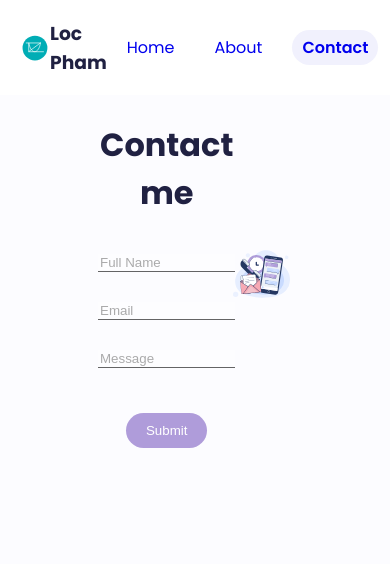
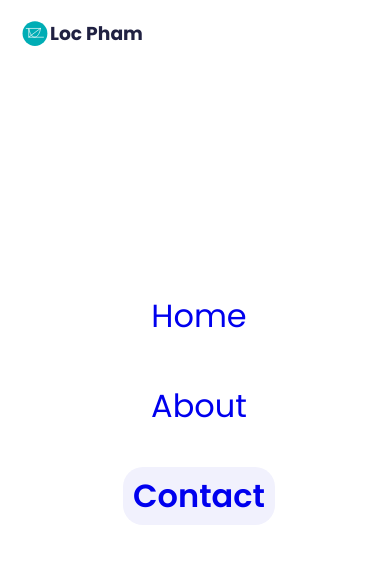
Before and after one commit to duyloc22/landing-page, a React (Create React App) app: page /contact in a window 390 px wide. Shown: the top 564 px of the page. Built offline with nearby package versions, Linux system fonts and the light colour scheme.

Commit message:
add responsive nav

```diff
--- a/src/components/contact/styles/contact.js
+++ b/src/components/contact/styles/contact.js
@@ -1,7 +1,7 @@
 import styled from "styled-components";
 
 export const Container = styled.div`
-    margin: 100px;
+    margin: 200px 0 0;
 `;
 export const Inner = styled.div`
     display: flex;
@@ -11,9 +11,17 @@ export const Wrapper = styled.div`
     max-width: 500px;
     width: 100%;
     text-align: center;
+
+    @media (max-width: 1000px) {
+        ${({ svg }) => svg && "display:none"}
+    }
 `;
 
-export const Title = styled.h1``;
+export const Title = styled.h1`
+    @media (max-width: 768px) {
+        font-size: 1.5rem;
+    }
+`;
 export const Img = styled.img`
     width: 100%;
     height: 100%;
--- a/src/components/header/index.js
+++ b/src/components/header/index.js
@@ -1,4 +1,4 @@
-import { Container, Inner, Nav, StyledLink, Logo, Title, Button, Wrapper } from "./styles/header";
+import { Container, Inner, Nav, StyledLink, Logo, Title, Button, Wrapper, Hamburger } from "./styles/header";
 
 export default function Header({ children, ...restProps }) {
     return (
@@ -26,3 +26,6 @@ Header.Button = function HeaderButton({ children, ...restProps }) {
 Header.Wrapper = function HeaderWrapper({ children, ...restProps }) {
     return <Wrapper {...restProps}>{children} </Wrapper>;
 };
+Header.Hamburger = function HeaderHamburger({ children, ...restProps }) {
+    return <Hamburger {...restProps}>{children} </Hamburger>;
+};
--- a/src/components/header/styles/header.js
+++ b/src/components/header/styles/header.js
@@ -18,6 +18,19 @@ export const Nav = styled.div`
     display: flex;
     align-items: center;
     margin-right: 100px;
+
+    @media (max-width: 769px) {
+        position: relative;
+        height: 100vh;
+        width: 100vw;
+        flex-direction: column;
+        justify-content: center;
+        right: 0.5em;
+        font-size: 3rem;
+    }
+    @media (max-width: 480px) {
+        font-size: 2rem;
+    }
 `;
 export const StyledLink = styled(NavLink)`
     text-decoration: none;
@@ -28,6 +41,10 @@ export const StyledLink = styled(NavLink)`
         background-color: #f1f1fd;
         font-weight: 600;
     }
+
+    @media (max-width: 769px) {
+        margin-bottom: 1em;
+    }
 `;
 
 export const Logo = styled.img`
@@ -37,4 +54,12 @@ export const Title = styled.h3``;
 export const Button = styled.button``;
 export const Wrapper = styled.div`
     display: flex;
+
+    @media (max-width: 769px) {
+        ${({ header }) => header && "position: absolute;"}
+    }
 `;
+export const Hamburger = styled.div`
+    width: 5px;
+    height: 1px;
+`;
--- a/src/containers/contactContainer.js
+++ b/src/containers/contactContainer.js
@@ -13,7 +13,7 @@ export default function ContactContainer() {
                     <Contact.Button>Submit</Contact.Button>
                 </Contact.Form>
             </Contact.Wrapper>
-            <Contact.Wrapper>
+            <Contact.Wrapper svg>
                 <Contact.Img src={contact} alt="contact" />
             </Contact.Wrapper>
         </Contact>
--- a/src/containers/headerContainer.js
+++ b/src/containers/headerContainer.js
@@ -5,10 +5,11 @@ import * as ROUTES from "../constants/routes";
 export function HeaderContainer() {
     return (
         <Header>
-            <Header.Wrapper>
+            <Header.Wrapper header>
                 <Header.Logo src={logo} alt="logo" />
                 <Header.Title>Loc Pham</Header.Title>
             </Header.Wrapper>
+            <Header.Wrapper class="bavbar">
                 <Header.Nav>
                     <Header.StyledLink exact activeClassName="any" to={ROUTES.HOME}>
                         Home
@@ -20,6 +21,8 @@ export function HeaderContainer() {
                         Contact
                     </Header.StyledLink>
                 </Header.Nav>
+                <Header.Hamburger />
+            </Header.Wrapper>
         </Header>
     );
 }
```
Lines whose indentation alone changed are shown as unchanged.
